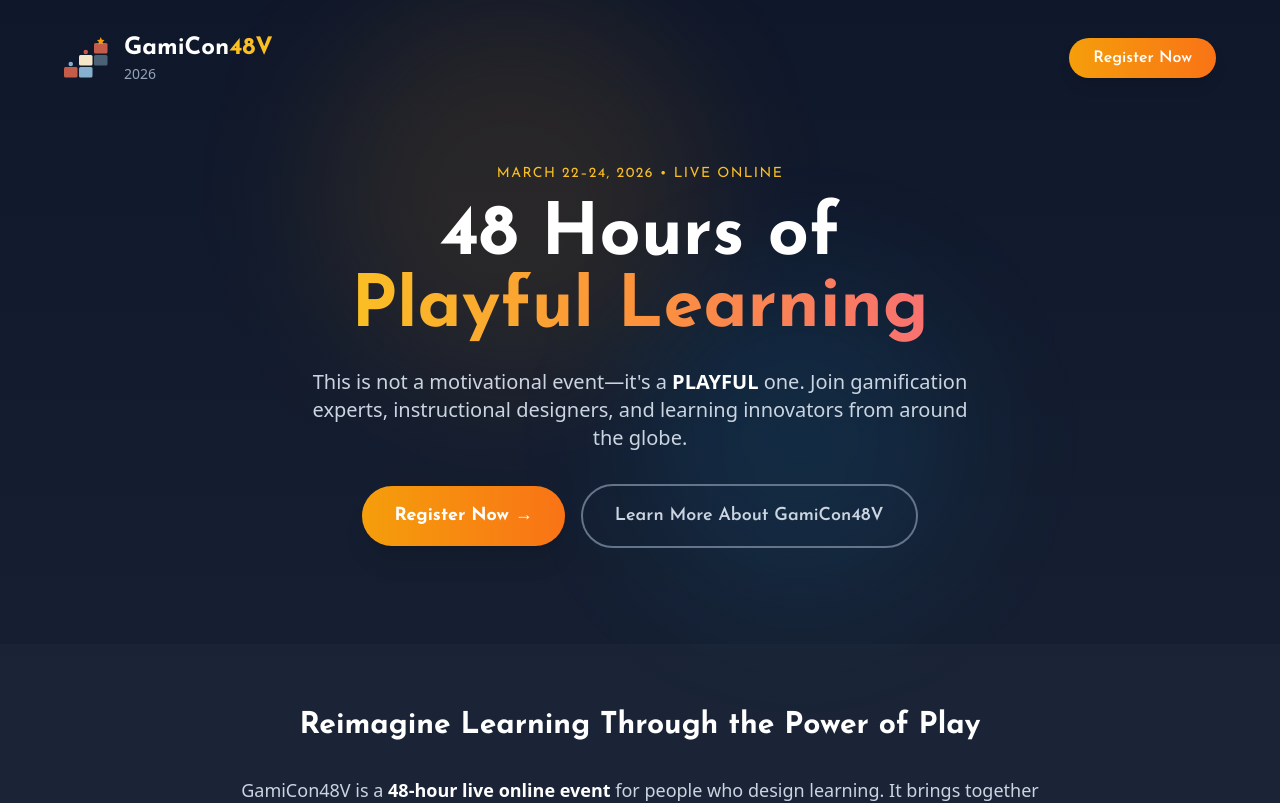
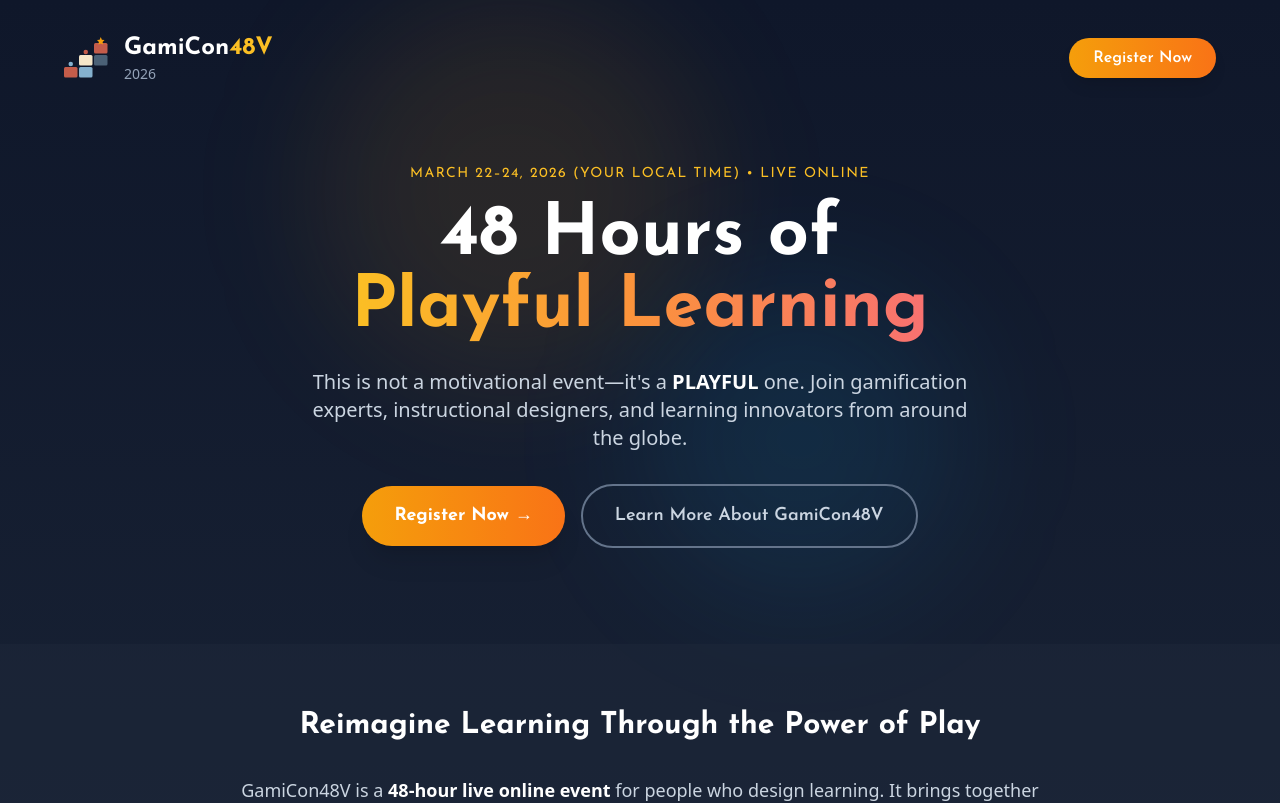
Before and after one commit to carriannlane-hub/gamicon48v-landing, a React (Vite) app: page / in a window 1280 px wide. Shown: the top 803 px of the page. Built offline with nearby package versions, Linux system fonts and the light colour scheme.

Commit message:
Add local timezone event date display

```diff
--- a/src/App.jsx
+++ b/src/App.jsx
@@ -1,4 +1,28 @@
 import React, { useState, useEffect } from 'react';
+
+// Event start and end times in UTC
+const EVENT_START = new Date("2026-03-22T00:00:00Z");
+const EVENT_END = new Date("2026-03-24T00:00:00Z");
+
+// Get event dates in user's local timezone
+function getLocalEventDates() {
+  const startLocal = new Date(EVENT_START);
+  const endLocal = new Date(EVENT_END);
+
+  const startMonth = startLocal.toLocaleDateString('en-US', { month: 'long' });
+  const startDay = startLocal.getDate();
+  const endMonth = endLocal.toLocaleDateString('en-US', { month: 'long' });
+  const endDay = endLocal.getDate();
+  const year = startLocal.getFullYear();
+
+  // If same month, show "March 21–23, 2026"
+  // If different months, show "March 31 – April 2, 2026"
+  if (startMonth === endMonth) {
+    return `${startMonth} ${startDay}–${endDay}, ${year}`;
+  } else {
+    return `${startMonth} ${startDay} – ${endMonth} ${endDay}, ${year}`;
+  }
+}
 
 // Schedule data organized by block
 const scheduleData = [
@@ -284,7 +308,7 @@
         <section className="relative z-10 px-4 py-12 sm:py-16 text-center">
         <div className="max-w-4xl mx-auto">
           <p className="text-amber-400 uppercase tracking-widest text-xs sm:text-sm mb-4" style={{ fontFamily: 'Josefin Sans, sans-serif' }}>
-            March 22–24, 2026 • Live Online
+            {getLocalEventDates()} (Your Local Time) • Live Online
           </p>
           <h2 className="text-4xl sm:text-5xl md:text-7xl font-bold text-white mb-6 leading-tight" style={{ fontFamily: 'Josefin Sans, sans-serif' }}>
             48 Hours of<br />
```
